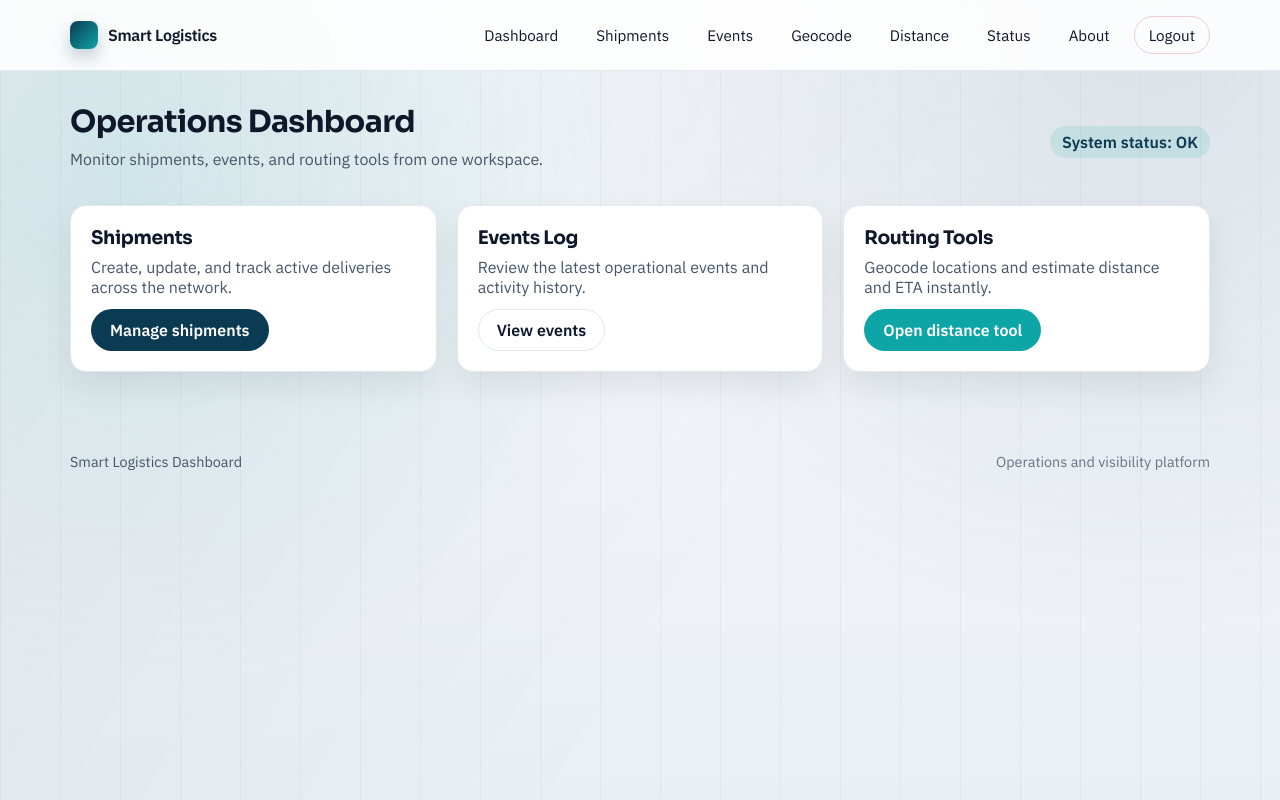
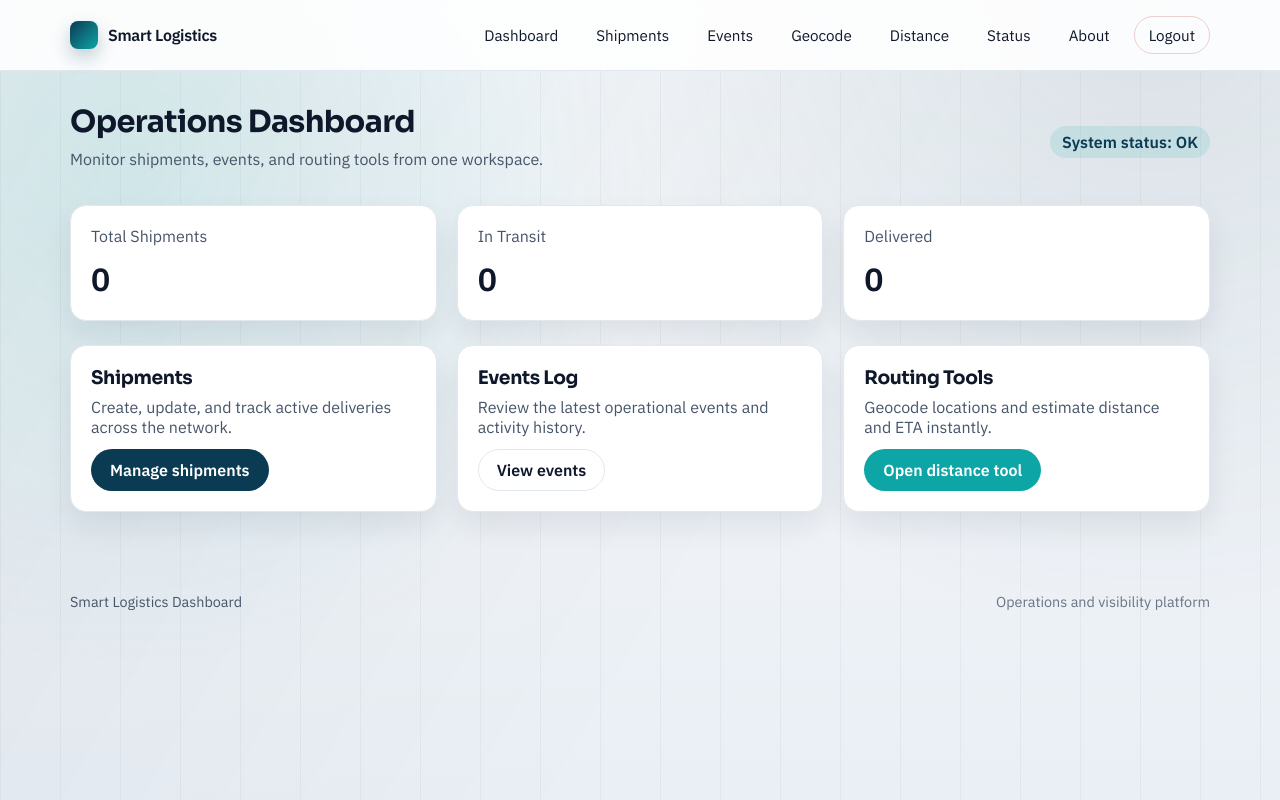
Before and after one commit to TheBigScped/SD-Logistics-Dashboard, a Flask app: page / in a window 1280 px wide. Run offline with Flask 3, Linux system fonts and the light colour scheme; the visitor is signed in with stand-in values (Sample User, id 1); data that the repository does not hold is empty; some libraries are stand-ins or nearby versions.

Commit message:
Add KPI dashboard with shipment status statistics

```diff
--- a/app/templates/base.html
+++ b/app/templates/base.html
@@ -171,6 +171,12 @@
 
         .grid-3 {
             grid-template-columns: repeat(auto-fit, minmax(220px, 1fr));
+        }
+
+        .kpi-value {
+            font-size: 2rem;
+            font-weight: 700;
+            color: var(--ink);
         }
 
         .form-grid {
--- a/app/templates/dashboard.html
+++ b/app/templates/dashboard.html
@@ -7,6 +7,21 @@
         <p>Monitor shipments, events, and routing tools from one workspace.</p>
     </div>
     <span class="pill">System status: OK</span>
+</div>
+
+<div class="grid grid-3" style="margin-bottom: 24px;">
+    <div class="card">
+        <p class="muted">Total Shipments</p>
+        <div class="kpi-value">{{ total_shipments }}</div>
+    </div>
+    <div class="card">
+        <p class="muted">In Transit</p>
+        <div class="kpi-value">{{ in_transit }}</div>
+    </div>
+    <div class="card">
+        <p class="muted">Delivered</p>
+        <div class="kpi-value">{{ delivered }}</div>
+    </div>
 </div>
 
 <div class="grid grid-3">
--- a/main.py
+++ b/main.py
@@ -70,7 +70,23 @@ def validate_shipment_data(status, origin, destination):
 def dashboard():
     if "user" not in session:
         return redirect("/login")
-    return render_template("dashboard.html")
+    try:
+        shipments = get_all_shipments()
+        total_shipments = len(shipments)
+        in_transit = sum(1 for shipment in shipments if shipment.get("status") == "In Transit")
+        delivered = sum(1 for shipment in shipments if shipment.get("status") == "Delivered")
+    except Exception as e:
+        print(f"Error loading dashboard KPIs: {e}")
+        total_shipments = 0
+        in_transit = 0
+        delivered = 0
+
+    return render_template(
+        "dashboard.html",
+        total_shipments=total_shipments,
+        in_transit=in_transit,
+        delivered=delivered
+    )
 
 
 @app.route("/login", methods=["GET", "POST"])
```
Also changed, not shown: 3 other files.
